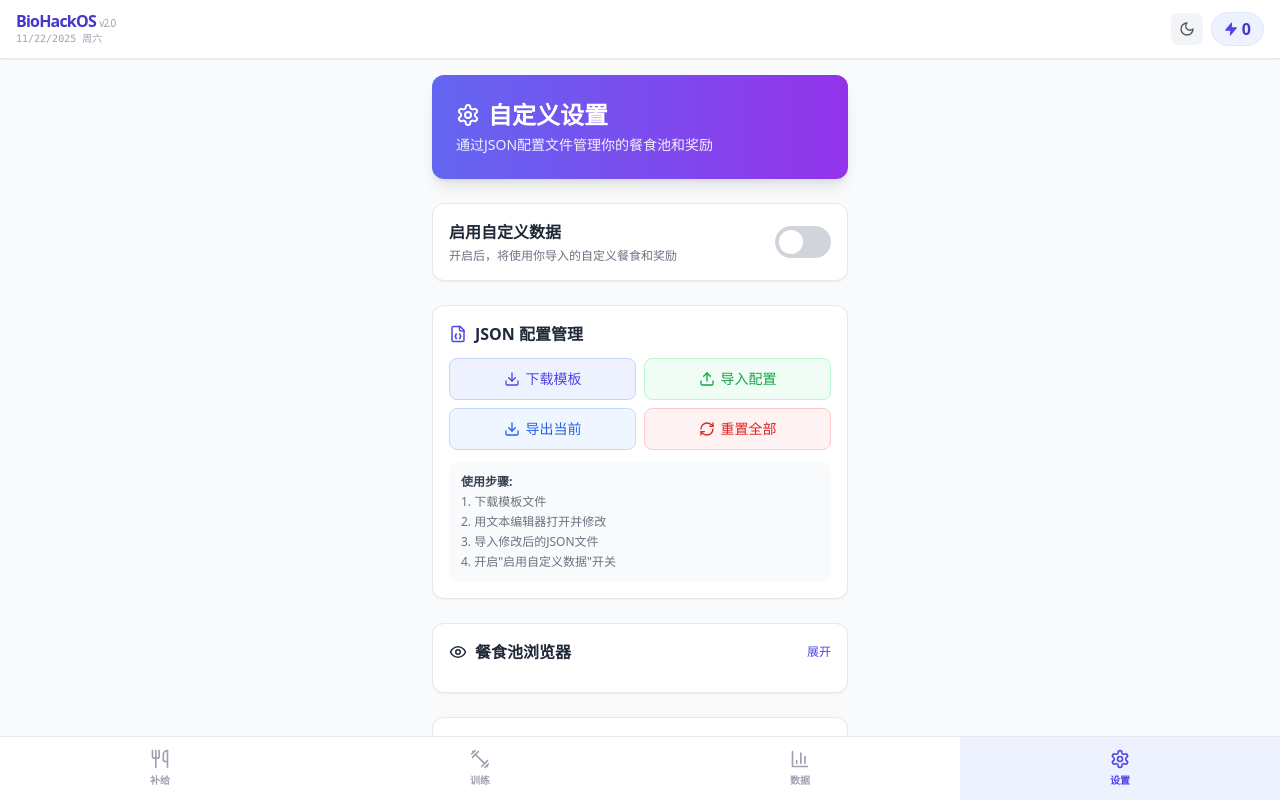
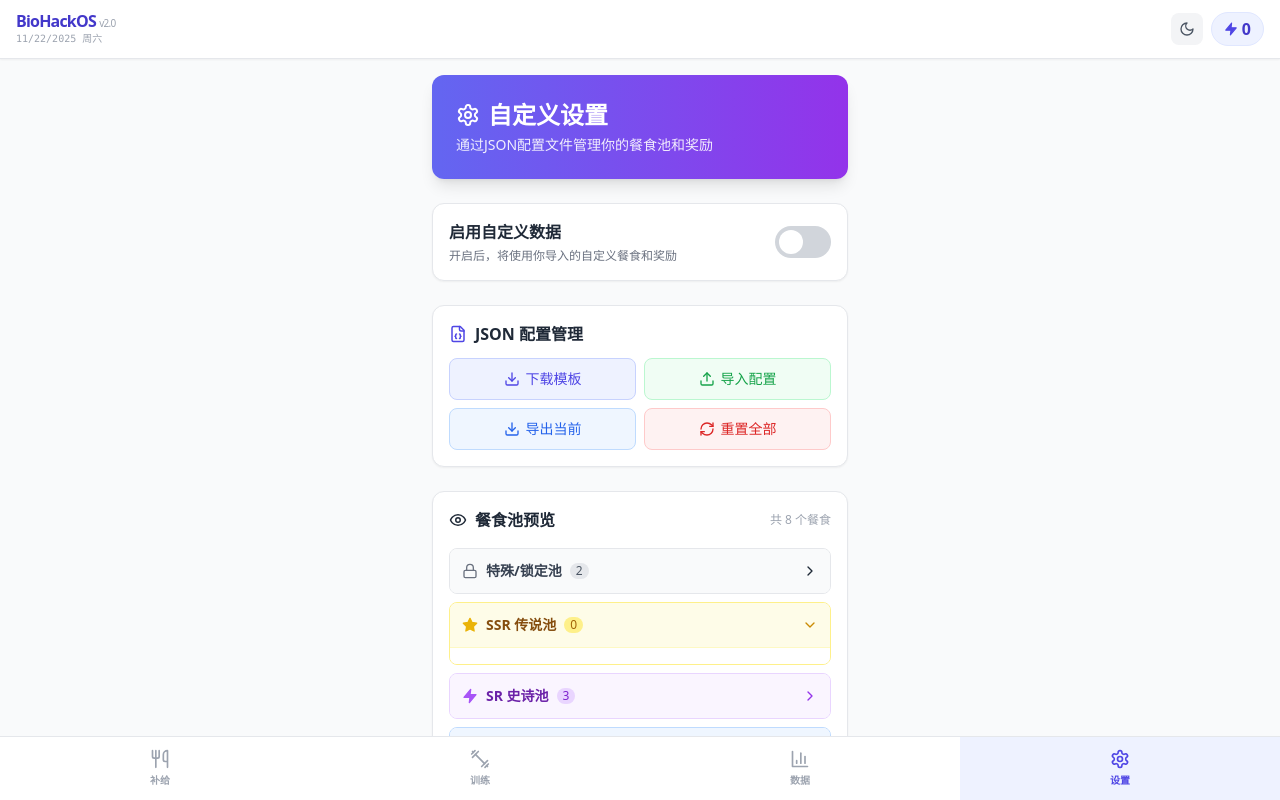
Before and after one commit to Chengwuming/Biohack-os, a React (Vite) app: page / in a window 1280 px wide. Both pictures are taken after a click on the button "设置". Shown: the top 800 px of the page. Built offline with nearby package versions, Linux system fonts and the light colour scheme.

Commit message:
feat: v2.2 - Enhanced Meal Browser UI

```diff
--- a/src/pages/SettingsTab.tsx
+++ b/src/pages/SettingsTab.tsx
@@ -1,7 +1,8 @@
 import React, { useState } from 'react';
-import { Settings, Download, Upload, RefreshCw, Eye, FileJson } from 'lucide-react';
+import { Settings, Download, Upload, RefreshCw, Eye, FileJson, ChevronDown, ChevronRight, Lock, Star, Zap, Coffee } from 'lucide-react';
 import { useSettings } from '../hooks/useSettings';
-import { MEAL_POOL, REWARD_MEALS } from '../data/meals';
+import { MEAL_POOL, REWARD_MEALS, SPECIAL_MEALS } from '../data/meals';
+import { Meal } from '../types';
 import toast from 'react-hot-toast';
 
 export const SettingsTab: React.FC = () => {
@@ -16,6 +17,7 @@ export const SettingsTab: React.FC = () => {
     } = useSettings();
 
     const [showMealBrowser, setShowMealBrowser] = useState(false);
+    const [expandedSection, setExpandedSection] = useState<string | null>('SSR');
 
     const handleFileImport = (e: React.ChangeEvent<HTMLInputElement>) => {
         const file = e.target.files?.[0];
@@ -89,9 +91,81 @@ export const SettingsTab: React.FC = () => {
         toast.success('📄 模板已下载');
     };
 
-    // Combine default and custom meals
-    const allMeals = [...MEAL_POOL, ...settings.customMeals];
-    const allRewards = [...REWARD_MEALS, ...settings.customRewards];
+    // Combine and Group Meals
+    const allMeals = [...Object.values(SPECIAL_MEALS), ...MEAL_POOL, ...settings.customMeals];
+
+    const groupedMeals = {
+        'SPECIAL': allMeals.filter(m => m.type === 'SSR_LOCK' || m.isSpecial),
+        'SSR': allMeals.filter(m => m.type === 'SSR' && !m.isSpecial),
+        'SR': allMeals.filter(m => m.type === 'SR'),
+        'R': allMeals.filter(m => m.type.startsWith('R_')),
+    };
+
+    const toggleSection = (section: string) => {
+        setExpandedSection(expandedSection === section ? null : section);
+    };
+
+    const renderMealCard = (meal: Meal) => {
+        const isSSR = meal.type === 'SSR' || meal.type === 'SSR_LOCK';
+        const isSR = meal.type === 'SR';
+        const isR = meal.type.startsWith('R_');
+        const isLock = meal.type === 'SSR_LOCK' || meal.isSpecial;
+
+        const borderColor = isLock ? 'border-gray-400 dark:border-gray-500' :
+            isSSR ? 'border-yellow-400 dark:border-yellow-500' :
+                isSR ? 'border-purple-400 dark:border-purple-500' :
+                    'border-blue-400 dark:border-blue-500';
+
+        const bgGradient = isLock ? 'bg-gradient-to-br from-gray-50 to-gray-100 dark:from-gray-800 dark:to-gray-900' :
+            isSSR ? 'bg-gradient-to-br from-yellow-50 to-yellow-100/50 dark:from-yellow-900/20 dark:to-yellow-900/10' :
+                isSR ? 'bg-gradient-to-br from-purple-50 to-purple-100/50 dark:from-purple-900/20 dark:to-purple-900/10' :
+                    'bg-gradient-to-br from-blue-50 to-blue-100/50 dark:from-blue-900/20 dark:to-blue-900/10';
+
+        return (
+            <div key={meal.id} className={`relative p-3 rounded-xl border-l-4 shadow-sm ${borderColor} ${bgGradient} mb-2`}>
+                <div className="flex justify-between items-start">
+                    <div className="flex-1">
+                        <div className="flex items-center space-x-2 mb-1">
+                            {isLock && <Lock size={14} className="text-gray-500" />}
+                            {isSSR && !isLock && <Star size={14} className="text-yellow-500 fill-yellow-500" />}
+                            {isSR && <Zap size={14} className="text-purple-500 fill-purple-500" />}
+                            {isR && <Coffee size={14} className="text-blue-500" />}
+
+                            <span className="font-bold text-gray-800 dark:text-gray-100">{meal.title}</span>
+
+                            {meal.isCustom && (
+                                <span className="text-[10px] px-1.5 py-0.5 bg-green-100 dark:bg-green-900/40 text-green-700 dark:text-green-400 rounded border border-green-200 dark:border-green-800">
+                                    自定义
+                                </span>
+                            )}
+                        </div>
+
+                        <div className="text-xs text-gray-600 dark:text-gray-300 space-y-0.5 pl-6">
+                            <div className="flex items-center space-x-2">
+                                <span className="font-medium">{meal.main}</span>
+                                <span className="text-gray-300 dark:text-gray-600">|</span>
+                                <span className="text-gray-500 dark:text-gray-400">{meal.side}</span>
+                            </div>
+                            <div className="flex items-center space-x-3 mt-1.5 text-[10px] text-gray-500 dark:text-gray-400 font-mono">
+                                <span className="bg-white/50 dark:bg-black/20 px-1 rounded">PRO: {meal.protein}g</span>
+                                <span className="bg-white/50 dark:bg-black/20 px-1 rounded">¥{meal.cost}</span>
+                                {!isLock && <span className="bg-white/50 dark:bg-black/20 px-1 rounded">权重: {meal.weight || 1.0}</span>}
+                            </div>
+                        </div>
+                    </div>
+
+                    {meal.isCustom && (
+                        <button
+                            onClick={() => deleteCustomMeal(meal.id)}
+                            className="ml-2 p-1.5 text-red-400 hover:text-red-600 hover:bg-red-50 dark:hover:bg-red-900/20 rounded transition-colors"
+                        >
+                            <span className="text-xs font-bold">删除</span>
+                        </button>
+                    )}
+                </div>
+            </div>
+        );
+    };
 
     return (
         <div className="space-y-6 animate-in slide-in-from-right-4 pb-8">
@@ -158,91 +232,97 @@ export const SettingsTab: React.FC = () => {
                         重置全部
                     </button>
                 </div>
-                <div className="mt-3 text-xs text-gray-500 dark:text-gray-400 bg-gray-50 dark:bg-gray-700/50 p-3 rounded-lg">
-                    <strong className="text-gray-700 dark:text-gray-300">使用步骤:</strong>
-                    <ol className="list-decimal list-inside mt-1 space-y-1">
-                        <li>下载模板文件</li>
-                        <li>用文本编辑器打开并修改</li>
-                        <li>导入修改后的JSON文件</li>
-                        <li>开启"启用自定义数据"开关</li>
-                    </ol>
-                </div>
             </div>
 
-            {/* Meal Pool Browser */}
+            {/* Meal Pool Browser (Accordion) */}
             <div className="bg-white dark:bg-gray-800 rounded-xl p-4 shadow-sm border border-gray-200 dark:border-gray-700 transition-colors">
-                <div className="flex items-center justify-between mb-3">
+                <div className="flex items-center justify-between mb-4">
                     <h3 className="font-bold text-gray-800 dark:text-gray-100 flex items-center">
                         <Eye size={18} className="mr-2" />
-                        餐食池浏览器
+                        餐食池预览
                     </h3>
-                    <button
-                        onClick={() => setShowMealBrowser(!showMealBrowser)}
-                        className="text-xs font-medium text-indigo-600 dark:text-indigo-400 hover:underline"
-                    >
-                        {showMealBrowser ? '收起' : '展开'}
-                    </button>
+                    <span className="text-xs text-gray-400">共 {allMeals.length} 个餐食</span>
                 </div>
-                {showMealBrowser && (
-                    <div className="space-y-3">
-                        <div className="flex items-center justify-between text-xs font-medium text-gray-500 dark:text-gray-400 px-2">
-                            <span>共 {allMeals.length} 个餐食</span>
-                            <span>自定义: {settings.customMeals.length}</span>
-                        </div>
-                        <div className="max-h-96 overflow-y-auto space-y-2">
-                            {allMeals.map(meal => (
-                                <div key={meal.id} className="p-3 bg-gray-50 dark:bg-gray-700/50 rounded-lg border border-gray-200 dark:border-gray-600">
-                                    <div className="flex items-start justify-between">
-                                        <div className="flex-1">
-                                            <div className="flex items-center space-x-2 mb-1">
-                                                <span className={`text-xs font-bold px-2 py-0.5 rounded ${meal.type === 'SSR' || meal.type === 'SSR_LOCK' ? 'bg-yellow-100 dark:bg-yellow-900/30 text-yellow-700 dark:text-yellow-400' :
-                                                        meal.type === 'SR' ? 'bg-purple-100 dark:bg-purple-900/30 text-purple-700 dark:text-purple-400' :
-                                                            'bg-blue-100 dark:bg-blue-900/30 text-blue-700 dark:text-blue-400'
-                                                    }`}>
-                                                    {meal.type}
-                                                </span>
-                                                <span className="font-bold text-sm text-gray-800 dark:text-gray-100">{meal.title}</span>
-                                                {meal.isCustom && <span className="text-xs bg-green-100 dark:bg-green-900/30 text-green-700 dark:text-green-400 px-2 py-0.5 rounded">自定义</span>}
-                                                {meal.isSpecial && <span className="text-xs bg-orange-100 dark:bg-orange-900/30 text-orange-700 dark:text-orange-400 px-2 py-0.5 rounded">周{meal.specialDay}特殊</span>}
-                                            </div>
-                                            <div className="text-xs text-gray-600 dark:text-gray-300 space-y-0.5">
-                                                <div><span className="text-gray-400 dark:text-gray-500">主:</span> {meal.main}</div>
-                                                <div><span className="text-gray-400 dark:text-gray-500">配:</span> {meal.side}</div>
-                                                <div className="flex items-center space-x-3 mt-1 text-gray-500 dark:text-gray-400">
-                                                    <span>{meal.protein}g蛋白</span>
-                                                    <span>¥{meal.cost}</span>
-                                                    <span>权重:{meal.weight}</span>
-                                                    {meal.location && <span>{meal.location}</span>}
-                                                </div>
-                                            </div>
-                                        </div>
-                                        {meal.isCustom && (
-                                            <button
-                                                onClick={() => deleteCustomMeal(meal.id)}
-                                                className="ml-2 px-2 py-1 bg-red-100 dark:bg-red-900/30 text-red-600 dark:text-red-400 rounded hover:bg-red-200 dark:hover:bg-red-900/50 text-xs font-medium transition-colors"
-                                            >
-                                                删除
-                                            </button>
-                                        )}
-                                    </div>
-                                </div>
-                            ))}
-                        </div>
+
+                <div className="space-y-2">
+                    {/* Special Meals */}
+                    <div className="border border-gray-200 dark:border-gray-700 rounded-lg overflow-hidden">
+                        <button
+                            onClick={() => toggleSection('SPECIAL')}
+                            className="w-full flex items-center justify-between p-3 bg-gray-50 dark:bg-gray-700/50 hover:bg-gray-100 dark:hover:bg-gray-700 transition-colors"
+                        >
+                            <div className="flex items-center space-x-2">
+                                <Lock size={16} className="text-gray-500" />
+                                <span className="font-bold text-sm text-gray-700 dark:text-gray-200">特殊/锁定池</span>
+                                <span className="text-xs bg-gray-200 dark:bg-gray-600 text-gray-600 dark:text-gray-300 px-1.5 rounded-full">{groupedMeals.SPECIAL.length}</span>
+                            </div>
+                            {expandedSection === 'SPECIAL' ? <ChevronDown size={16} /> : <ChevronRight size={16} />}
+                        </button>
+                        {expandedSection === 'SPECIAL' && (
+                            <div className="p-2 bg-white dark:bg-gray-800 border-t border-gray-200 dark:border-gray-700">
+                                {groupedMeals.SPECIAL.map(renderMealCard)}
+                            </div>
+                        )}
                     </div>
-                )}
-            </div>
 
-            {/* Current Custom Data Summary */}
-            <div className="bg-white dark:bg-gray-800 rounded-xl p-4 shadow-sm border border-gray-200 dark:border-gray-700 transition-colors">
-                <h3 className="font-bold text-gray-800 dark:text-gray-100 mb-3">当前自定义数据</h3>
-                <div className="grid grid-cols-2 gap-3 text-center">
-                    <div className="bg-purple-50 dark:bg-purple-900/20 p-3 rounded-lg">
-                        <div className="text-2xl font-black text-purple-600 dark:text-purple-400">{settings.customMeals.length}</div>
-                        <div className="text-xs text-gray-600 dark:text-gray-400 mt-1">自定义餐食</div>
+                    {/* SSR Meals */}
+                    <div className="border border-yellow-200 dark:border-yellow-900/50 rounded-lg overflow-hidden">
+                        <button
+                            onClick={() => toggleSection('SSR')}
+                            className="w-full flex items-center justify-between p-3 bg-yellow-50 dark:bg-yellow-900/20 hover:bg-yellow-100 dark:hover:bg-yellow-900/30 transition-colors"
+                        >
+                            <div className="flex items-center space-x-2">
+                                <Star size={16} className="text-yellow-500 fill-yellow-500" />
+                                <span className="font-bold text-sm text-yellow-800 dark:text-yellow-400">SSR 传说池</span>
+                                <span className="text-xs bg-yellow-200 dark:bg-yellow-900/50 text-yellow-700 dark:text-yellow-400 px-1.5 rounded-full">{groupedMeals.SSR.length}</span>
+                            </div>
+                            {expandedSection === 'SSR' ? <ChevronDown size={16} className="text-yellow-600" /> : <ChevronRight size={16} className="text-yellow-600" />}
+                        </button>
+                        {expandedSection === 'SSR' && (
+                            <div className="p-2 bg-white dark:bg-gray-800 border-t border-yellow-100 dark:border-yellow-900/30">
+                                {groupedMeals.SSR.map(renderMealCard)}
+                            </div>
+                        )}
                     </div>
-                    <div className="bg-indigo-50 dark:bg-indigo-900/20 p-3 rounded-lg">
-                        <div className="text-2xl font-black text-indigo-600 dark:text-indigo-400">{settings.customRewards.length}</div>
-                        <div className="text-xs text-gray-600 dark:text-gray-400 mt-1">自定义奖励</div>
+
+                    {/* SR Meals */}
+                    <div className="border border-purple-200 dark:border-purple-900/50 rounded-lg overflow-hidden">
+                        <button
+                            onClick={() => toggleSection('SR')}
+                            className="w-full flex items-center justify-between p-3 bg-purple-50 dark:bg-purple-900/20 hover:bg-purple-100 dark:hover:bg-purple-900/30 transition-colors"
+                        >
+                            <div className="flex items-center space-x-2">
+                                <Zap size={16} className="text-purple-500 fill-purple-500" />
+                                <span className="font-bold text-sm text-purple-800 dark:text-purple-400">SR 史诗池</span>
+                                <span className="text-xs bg-purple-200 dark:bg-purple-900/50 text-purple-700 dark:text-purple-400 px-1.5 rounded-full">{groupedMeals.SR.length}</span>
+                            </div>
+                            {expandedSection === 'SR' ? <ChevronDown size={16} className="text-purple-600" /> : <ChevronRight size={16} className="text-purple-600" />}
+                        </button>
+                        {expandedSection === 'SR' && (
+                            <div className="p-2 bg-white dark:bg-gray-800 border-t border-purple-100 dark:border-purple-900/30">
+                                {groupedMeals.SR.map(renderMealCard)}
+                            </div>
+                        )}
+                    </div>
+
+                    {/* R Meals */}
+                    <div className="border border-blue-200 dark:border-blue-900/50 rounded-lg overflow-hidden">
+                        <button
+                            onClick={() => toggleSection('R')}
+                            className="w-full flex items-center justify-between p-3 bg-blue-50 dark:bg-blue-900/20 hover:bg-blue-100 dark:hover:bg-blue-900/30 transition-colors"
+                        >
+                            <div className="flex items-center space-x-2">
+                                <Coffee size={16} className="text-blue-500" />
+                                <span className="font-bold text-sm text-blue-800 dark:text-blue-400">R 稀有池</span>
+                                <span className="text-xs bg-blue-200 dark:bg-blue-900/50 text-blue-700 dark:text-blue-400 px-1.5 rounded-full">{groupedMeals.R.length}</span>
+                            </div>
+                            {expandedSection === 'R' ? <ChevronDown size={16} className="text-blue-600" /> : <ChevronRight size={16} className="text-blue-600" />}
+                        </button>
+                        {expandedSection === 'R' && (
+                            <div className="p-2 bg-white dark:bg-gray-800 border-t border-blue-100 dark:border-blue-900/30">
+                                {groupedMeals.R.map(renderMealCard)}
+                            </div>
+                        )}
                     </div>
                 </div>
             </div>
@@ -255,8 +335,6 @@ export const SettingsTab: React.FC = () => {
                     <li><strong>weight:</strong> 0.1-2.0 (出现概率，1.0为基准)</li>
                     <li><strong>isSpecial:</strong> true 时为特殊餐</li>
                     <li><strong>specialDay:</strong> 0-6 (周日到周六，仅特殊餐需要)</li>
-                    <li><strong>pointsCost:</strong> 奖励所需积分</li>
-                    <li><strong>cooldownDays:</strong> 奖励冷却天数</li>
                 </ul>
             </div>
         </div>
```
